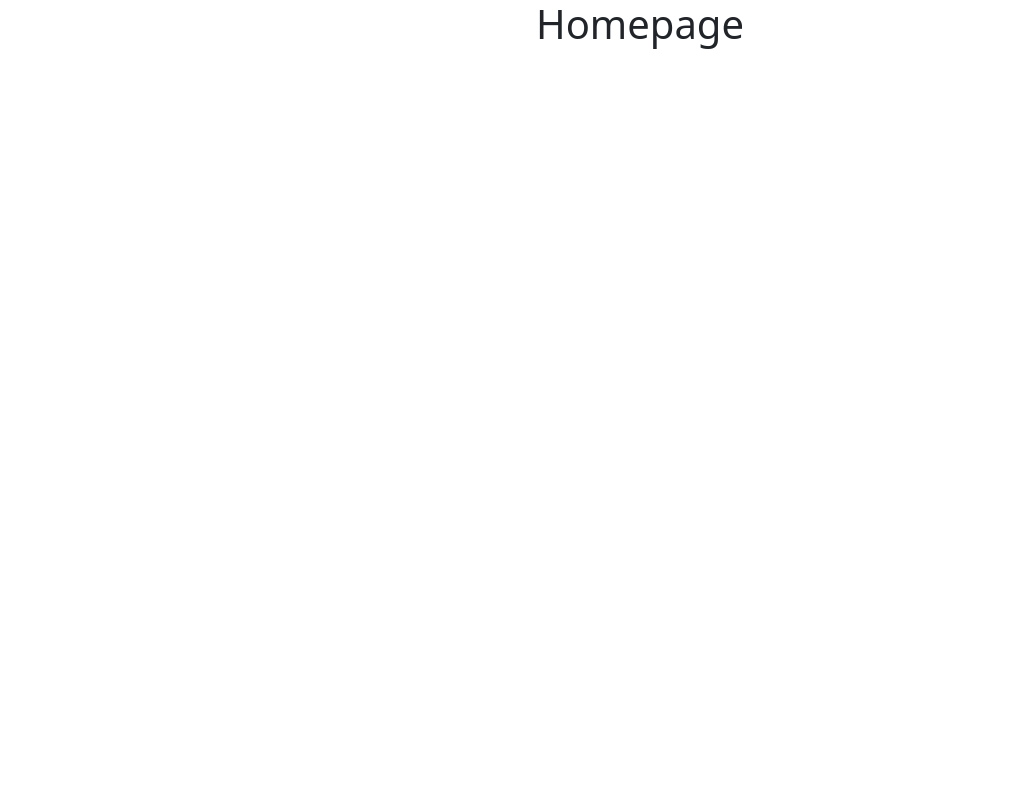
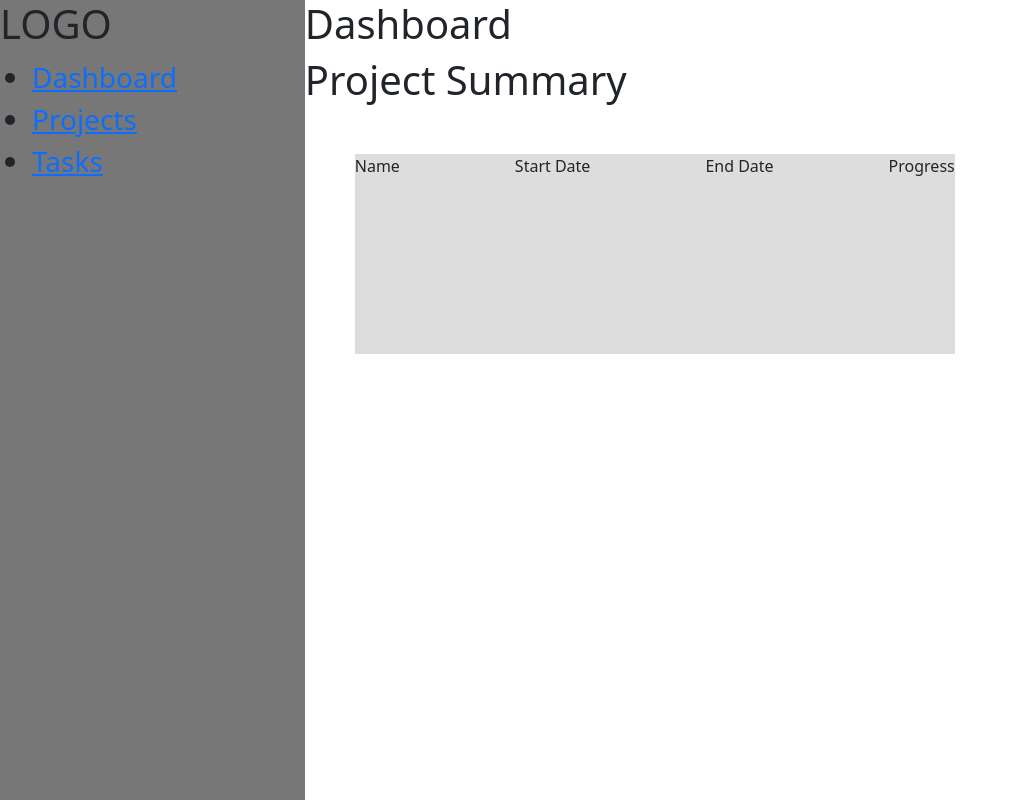
Before and after one commit to dukaludic/task-management-front, a React (Create React App) app: page / in a window 1280 px wide. Shown: the whole page, without its empty margins (0-1014 px from the left). Built offline with nearby package versions, Linux system fonts and the light colour scheme; no server answers.

Commit message:
Routes, rough UI

```diff
--- a/package.json
+++ b/package.json
@@ -6,7 +6,9 @@
     "@testing-library/jest-dom": "^5.16.1",
     "@testing-library/react": "^12.1.2",
     "@testing-library/user-event": "^13.5.0",
+    "axios": "^0.23.0",
     "bootstrap": "^5.1.3",
+    "dotenv": "^10.0.0",
     "react": "^17.0.2",
     "react-bootstrap": "^2.1.1",
     "react-dom": "^17.0.2",
@@ -14,8 +16,7 @@
     "react-scripts": "5.0.0",
     "stream": "^0.0.2",
     "util": "^0.12.4",
-    "web-vitals": "^2.1.4",
-    "axios": "^0.23.0"
+    "web-vitals": "^2.1.4"
   },
   "scripts": {
     "start": "react-scripts start",
--- a/src/App.css
+++ b/src/App.css
@@ -1,38 +1,18 @@
-.App {
-  text-align: center;
+.sidebar-wrapper {
+  width: 400px;
+  height: 100vh;
+  background-color: #777;
+  font-size: 28px;
 }
 
-.App-logo {
-  height: 40vmin;
-  pointer-events: none;
+.project-summary-card {
+  background-color: #ddd;
+  width: 600px;
+  height: 200px;
+  margin: 50px;
 }
 
-@media (prefers-reduced-motion: no-preference) {
-  .App-logo {
-    animation: App-logo-spin infinite 20s linear;
-  }
+.project-summary-card div {
+  display: flex;
+  justify-content: space-between;
 }
-
-.App-header {
-  background-color: #282c34;
-  min-height: 100vh;
-  display: flex;
-  flex-direction: column;
-  align-items: center;
-  justify-content: center;
-  font-size: calc(10px + 2vmin);
-  color: white;
-}
-
-.App-link {
-  color: #61dafb;
-}
-
-@keyframes App-logo-spin {
-  from {
-    transform: rotate(0deg);
-  }
-  to {
-    transform: rotate(360deg);
-  }
-}
--- a/src/App.js
+++ b/src/App.js
@@ -8,8 +8,10 @@ import {
   Redirect,
 } from "react-router-dom";
 
-import Homepage from "./pages/homepage";
+import Dashboard from "./pages/dashboard";
 import Login from "./helpers/login";
+import Projects from "./pages/projects";
+import Tasks from "./pages/tasks";
 
 //State
 // import
@@ -19,8 +21,10 @@ function App() {
     <div className="App">
       <Router>
         <Routes>
-          <Route exact path="/" element={<Homepage />}></Route>
+          <Route exact path="/" element={<Dashboard />}></Route>
           <Route exact path="/login" element={<Login />}></Route>
+          <Route exact path="/projects" element={<Projects />}></Route>
+          <Route exact path="/tasks" element={<Tasks />}></Route>
         </Routes>
       </Router>
     </div>
--- /dev/null
+++ b/src/components/parts/projectSummary.js
@@ -0,0 +1,26 @@
+import React, { useEffect, useState } from "react";
+import * as dataHandler from "../../helpers/dataHandler";
+
+function ProjectSummary() {
+  useEffect(async () => {
+    const projects = await dataHandler.show("projects");
+
+    console.log(projects, "===projects");
+  }, []);
+
+  return (
+    <>
+      <h1>Project Summary</h1>
+      <div className="project-summary-card">
+        <div className="project-summary-titles d-flex">
+          <div>Name</div>
+          <div>Start Date</div>
+          <div>End Date</div>
+          <div>Progress</div>
+        </div>
+      </div>
+    </>
+  );
+}
+
+export default ProjectSummary;
--- a/src/components/shared/sidebar.js
+++ b/src/components/shared/sidebar.js
@@ -0,0 +1,30 @@
+import React from "react";
+import { Link } from "react-router-dom";
+
+function Sidebar() {
+  //   const goTo = (param) => {
+  //     console.log(param);
+  //     location.pathname = param;
+  //   };
+
+  return (
+    <div className="sidebar-wrapper">
+      <h1>LOGO</h1>
+      <div>
+        <ul className="sidebar-list">
+          <li>
+            <Link to="/">Dashboard</Link>
+          </li>
+          <li>
+            <Link to="/projects">Projects</Link>
+          </li>
+          <li>
+            <Link to="/tasks">Tasks</Link>
+          </li>
+        </ul>
+      </div>
+    </div>
+  );
+}
+
+export default Sidebar;
--- a/src/helpers/dataHandler.js
+++ b/src/helpers/dataHandler.js
@@ -15,6 +15,8 @@ export const create = async (resource, data, success, failure) => {
 };
 
 export const show = async (resource) => {
+  console.log(resource);
+  console.log(`${process.env}/${resource}`);
   const result = await axios
     .get(`${process.env.REACT_APP_API_URL}/${resource}`)
     .then((response) => {
--- /dev/null
+++ b/src/pages/dashboard.js
@@ -0,0 +1,18 @@
+import React from "react";
+import ProjectSummary from "../components/parts/projectSummary";
+
+import Sidebar from "../components/shared/sidebar";
+
+const Dashboard = () => {
+  return (
+    <div className="d-flex">
+      <Sidebar />
+      <div style={{ width: "100%" }}>
+        <h1>Dashboard</h1>
+        <ProjectSummary />
+      </div>
+    </div>
+  );
+};
+
+export default Dashboard;
--- a/src/pages/homepage.js
+++ /dev/null
@@ -1,11 +0,0 @@
-import React from "react";
-
-const Homepage = () => {
-  return (
-    <div>
-      <h1>Homepage</h1>
-    </div>
-  );
-};
-
-export default Homepage;
--- /dev/null
+++ b/src/pages/projects.js
@@ -0,0 +1,13 @@
+import React from "react";
+import Sidebar from "../components/shared/sidebar";
+
+function Projects() {
+  return (
+    <div className="d-flex">
+      <Sidebar />
+      <h1>Projects</h1>
+    </div>
+  );
+}
+
+export default Projects;
--- /dev/null
+++ b/src/pages/tasks.js
@@ -0,0 +1,13 @@
+import React from "react";
+import Sidebar from "../components/shared/sidebar";
+
+function Tasks() {
+  return (
+    <div className="d-flex">
+      <Sidebar />
+      <h1>Tasks</h1>
+    </div>
+  );
+}
+
+export default Tasks;
--- a/webpack.config.js
+++ /dev/null
@@ -1,3 +0,0 @@
-// module.exports = {
-//   resolve: { fallback: { http: require.resolve("stream-http") } },
-// };
```
Also changed, not shown: 2 other files (tests, documents, lock files or other folders).
